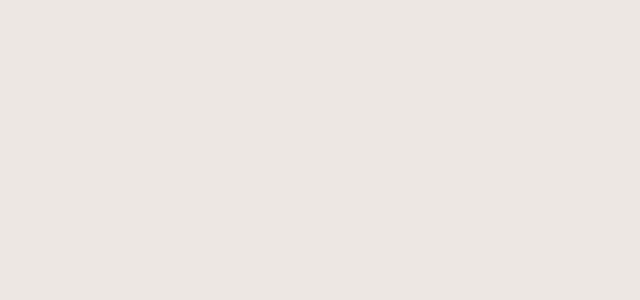
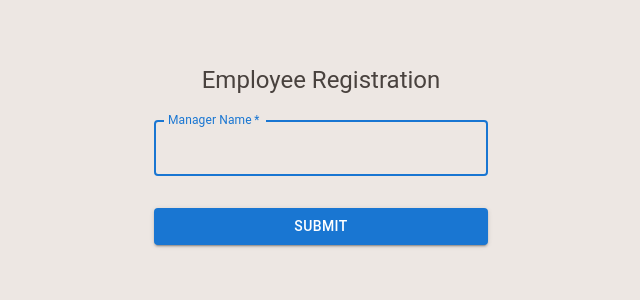
Before and after one commit to matt0125/Scheduler, a React (Create React App) app in the folder web/: page /employee-registration in a window 1280 px wide. Before the commit this address had no page. Shown: the top 300 px of the page, without its empty margins (319-959 px from the left). Built offline with nearby package versions, Linux system fonts and the light colour scheme.

Commit message:
Routes work

```diff
--- a/web/src/App.js
+++ b/web/src/App.js
@@ -6,6 +6,7 @@
 import EditProfile from './pages/EditProfile'; // Import EditProfile
 import ChangePassword from './pages/ChangePassword'; // Import ChangePassword
 import UpdateAvailability from './pages/UpdateAvailability'; // Import UpdateAvailability
+import EmployeeRegistration from './pages/EmployeeRegistration';
 
 const App = () => {
   return (
@@ -17,6 +18,7 @@
         <Route path="/edit-profile/:employeeId" element={<EditProfile/>} /> {/* Add this line */}
         <Route path="/change-password/:employeeId" element={<ChangePassword />} />
         <Route path="/update-availability/:employeeId" element={<UpdateAvailability/>} />
+        <Route path="/employee-registration" element={<EmployeeRegistration/>} />
       </Routes>
     </Router>
   );
--- /dev/null
+++ b/web/src/pages/EmployeeRegistration.js
@@ -0,0 +1,61 @@
+import React, { useState } from 'react';
+import Container from '@mui/material/Container';
+import TextField from '@mui/material/TextField';
+import Button from '@mui/material/Button';
+import Typography from '@mui/material/Typography';
+import Box from '@mui/material/Box';
+
+const EmployeeRegistration = () => {
+  const [managerName, setManagerName] = useState('');
+
+  const handleInputChange = (event) => {
+    setManagerName(event.target.value);
+  };
+
+  const handleSubmit = (event) => {
+    event.preventDefault();
+    console.log(`Manager Name: ${managerName}`);
+    // Perform registration logic here
+  };
+
+  return (
+    <Container component="main" maxWidth="xs">
+      <Box
+        sx={{
+          marginTop: 8,
+          display: 'flex',
+          flexDirection: 'column',
+          alignItems: 'center',
+        }}
+      >
+        <Typography component="h1" variant="h5">
+          Employee Registration
+        </Typography>
+        <Box component="form" onSubmit={handleSubmit} noValidate sx={{ mt: 1 }}>
+          <TextField
+            margin="normal"
+            required
+            fullWidth
+            id="managerName"
+            label="Manager Name"
+            name="managerName"
+            autoComplete="name"
+            autoFocus
+            value={managerName}
+            onChange={handleInputChange}
+          />
+          <Button
+            type="submit"
+            fullWidth
+            variant="contained"
+            sx={{ mt: 3, mb: 2 }}
+          >
+            Submit
+          </Button>
+        </Box>
+      </Box>
+    </Container>
+  );
+};
+
+export default EmployeeRegistration;
--- a/web/src/pages/Register.js
+++ b/web/src/pages/Register.js
@@ -1,12 +1,14 @@
 import React, { useState } from 'react';
 import axios from 'axios';
 import "../styles/Register.css";
+import { useNavigate } from 'react-router-dom';
 import { Container, Row, Col } from "react-bootstrap";
 import vector from "../images/table-meeting.png";
 import logo from "../images/branding-notitle.png";
 import emailIcon from "../images/email.png";
 import passIcon from "../images/password.png";
 import phoneIcon from "../images/phone.png";
+
 
 
 
@@ -90,13 +92,20 @@
     });
   };
 
+  const navigate = useNavigate();
 
   const handleSubmit = async (e) => {
     e.preventDefault();
     try {
-      const response = await axios.post('http://large.poosd-project.com/api/register', formData);
+      const response = await axios.post('http://localhost:3000/api/register', formData);
       console.log('Registration successful:', response.data);
       setShowPopup(true);
+      // Redirect based on the role
+      if (formData.managerIdent) {
+        navigate('/'); // if the user is a manager
+      } else {
+        navigate('/employee-registration'); // if the user is an employee
+      }
     } catch (err) {
       console.log('Error during registration:', err);
       setFailPopup(true);
@@ -197,7 +206,7 @@
               {formErrors.password && <div className="pass-popup">{formErrors.password}</div>}
             </div>
             </div>
-            <button type="submit" className="submit-button">Sign Up</button>
+            <button type="submit" className="submit-button" >Sign Up</button>
             <p className="login-register-p">Have an account?  <a href={url} className="login-register-url">log in</a></p>
             </div>
             </form>
```
